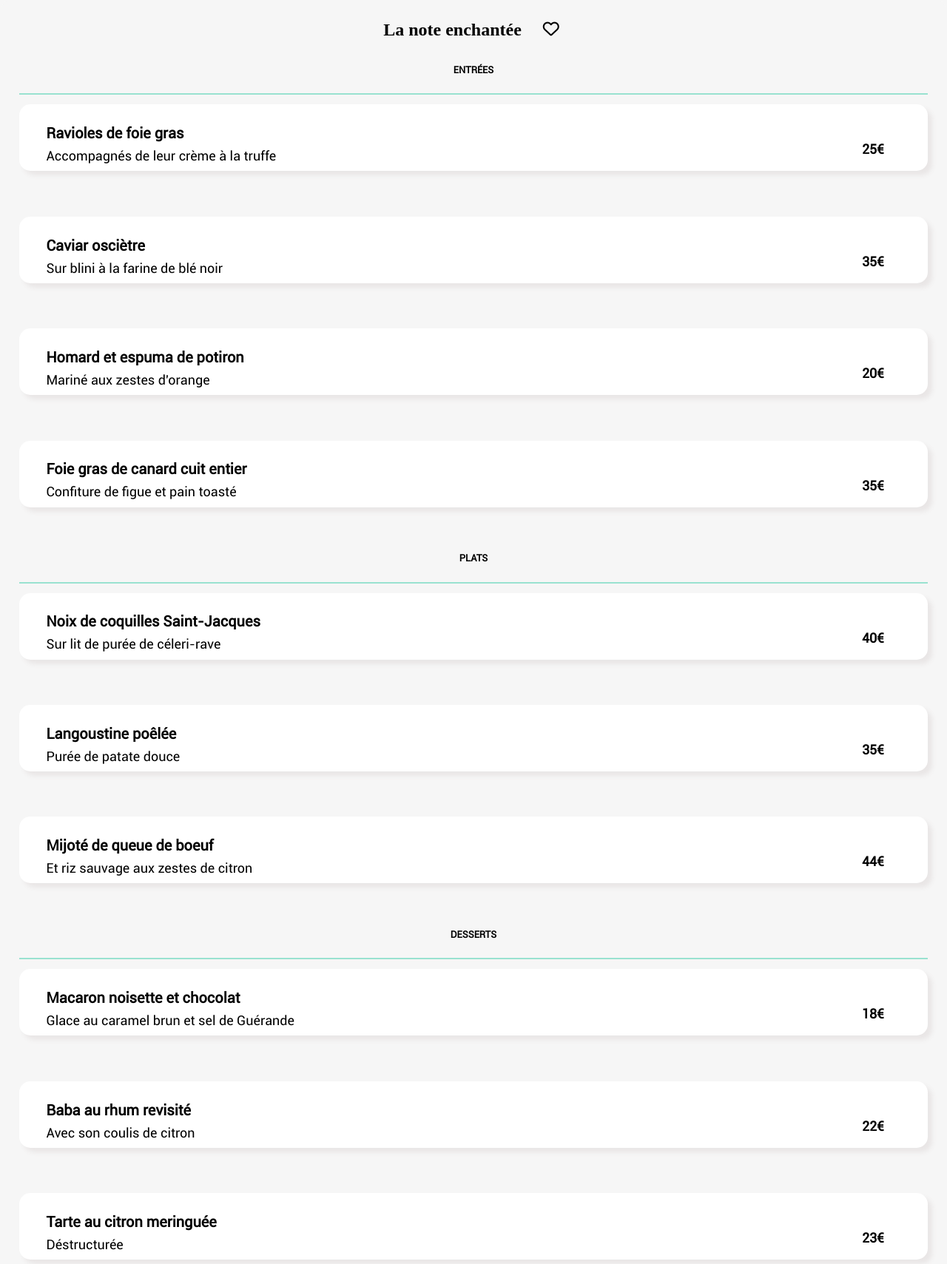
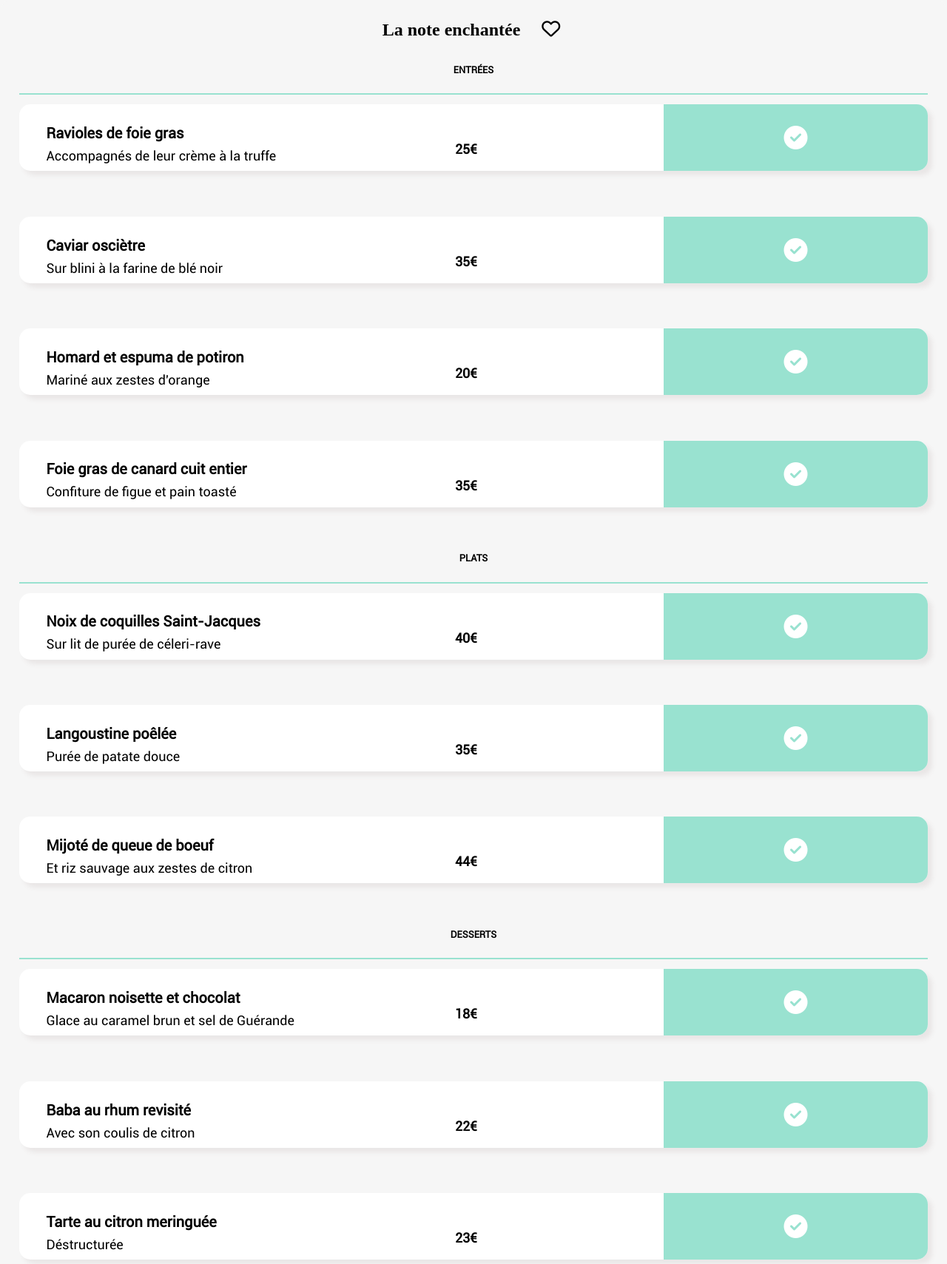
Before and after one commit to MatthieuOrduna/Orduna_3_31012022, a website: page menu1.html in a window 1280 px wide. Shown: the part 460-2169 px from the top of the page at 74% size. Drawn offline with Linux system fonts and the light colour scheme; files whose address does not match are found by name; a web font is replaced by a local one.

Commit message:
heart valid

```diff
--- a/menu1.html
+++ b/menu1.html
@@ -34,9 +34,11 @@
             <h2>La note enchantée</h2>
             <button class="button__heart-menu">
                 <a href="#">
-                    <div class="button__icon__heart">
-                        <i class="far fa-heart empty-heart"></i>
-                    </div>
+                    <label class="checkbox-like checkbox-like--position">
+                        <input type="checkbox">
+                        <span class="far fa-heart unchecked" aria-hidden="true"></span>
+                        <span class="fas fa-heart checked" aria-hidden="true"></span>
+                    </label>
                 </a>
             </button>
         </div>
@@ -52,8 +54,10 @@
                 <div class="section__price">
                     <p class="section__price--bold">25€</p>
                 </div>
+                <div class="section__box">
                 <div class="section__order">
-                    <p class="far fa-check-circle" aria-hidden="true"></p>
+                    <p class="fas fa-check-circle" aria-hidden="true"></p>
+                </div>
                 </div>
             </div>
             </a>
@@ -66,8 +70,10 @@
                     <div class="section__price">
                         <p class="section__price--bold">35€</p>
                     </div>
+                    <div class="section__box">
                     <div class="section__order">
-                        <p class="far fa-check-circle" aria-hidden="true"></p>
+                        <p class="fas fa-check-circle" aria-hidden="true"></p>
+                    </div>
                     </div>
                 </div>
             </a>
@@ -80,8 +86,10 @@
                     <div class="section__price">
                         <p class="section__price--bold">20€</p>
                     </div>
+                    <div class="section__box">
                     <div class="section__order">
-                        <p class="far fa-check-circle" aria-hidden="true"></p>
+                        <p class="fas fa-check-circle" aria-hidden="true"></p>
+                    </div>
                     </div>
                 </div>
             </a>
@@ -94,8 +102,10 @@
                     <div class="section__price">
                         <p class="section__price--bold">35€</p>
                     </div>
+                    <div class="section__box">
                     <div class="section__order">
-                        <p class="far fa-check-circle" aria-hidden="true"></p>
+                        <p class="fas fa-check-circle" aria-hidden="true"></p>
+                    </div>
                     </div>
                 </div>
             </a>
@@ -113,8 +123,10 @@
                     <div class="section__price">
                         <p class="section__price--bold">40€</p>
                     </div>
+                    <div class="section__box">
                     <div class="section__order">
-                        <p class="far fa-check-circle" aria-hidden="true"></p>
+                        <p class="fas fa-check-circle" aria-hidden="true"></p>
+                    </div>
                     </div>
                 </div>
             </a>
@@ -127,8 +139,10 @@
                     <div class="section__price">
                         <p class="section__price--bold">35€</p>
                     </div>
+                    <div class="section__box">
                     <div class="section__order">
-                        <p class="far fa-check-circle" aria-hidden="true"></p>
+                        <p class="fas fa-check-circle" aria-hidden="true"></p>
+                    </div>
                     </div>
                 </div>
             </a>
@@ -141,8 +155,10 @@
                     <div class="section__price">
                         <p class="section__price--bold">44€</p>
                     </div>
+                    <div class="section__box">
                     <div class="section__order">
-                        <p class="far fa-check-circle" aria-hidden="true"></p>
+                        <p class="fas fa-check-circle" aria-hidden="true"></p>
+                    </div>
                     </div>
                 </div>
             </a>
@@ -160,8 +176,10 @@
                     <div class="section__price">
                         <p class="section__price--bold">18€</p>
                     </div>
+                    <div class="section__box">
                     <div class="section__order">
-                        <p class="far fa-check-circle" aria-hidden="true"></p>
+                        <p class="fas fa-check-circle" aria-hidden="true"></p>
+                    </div>
                     </div>
                 </div>
             </a>
@@ -174,8 +192,10 @@
                     <div class="section__price">
                         <p class="section__price--bold">22€</p>
                     </div>
+                    <div class="section__box">
                     <div class="section__order">
-                        <p class="far fa-check-circle" aria-hidden="true"></p>
+                        <p class="fas fa-check-circle" aria-hidden="true"></p>
+                    </div>
                     </div>
                 </div>
             </a>
@@ -188,8 +208,10 @@
                     <div class="section__price">
                         <p class="section__price--bold">23€</p>
                     </div>
+                    <div class="section__box">
                     <div class="section__order">
-                        <p class="far fa-check-circle" aria-hidden="true"></p>
+                        <p class="fas fa-check-circle" aria-hidden="true"></p>
+                    </div>
                     </div>
                 </div>
             </a>
--- a/pattern/pages/menus.scss
+++ b/pattern/pages/menus.scss
@@ -114,7 +114,24 @@
 
     .button__heart-menu{
         @include button__heart-menu;
+        align-items: center;
     }
+
+
+
+
+
+
+
+
+
+
+
+
+
+
+
+
 
     @media all and (min-width:426px)
 {
--- a/sass.scss
+++ b/sass.scss
@@ -11,33 +11,28 @@
 
 
 .section__order{
-  width : 20%;
+  color: $white;
+  border-radius: 0 15px 15px 0;
+  display: flex;
+  justify-content: center;
+  align-items: center;
+}
+
+.section__box{
   background-color: $mint;
-  height : 60px;
-  position : absolute;
-  left : 78%;
+  width : 30%;
+  height: 100%;
   border-radius: 0 15px 15px 0;
-  display: none;
+  display: flex;
+  justify-content: center;
+  align-items: center;
 }
 
 @media all and (min-width:426px)
 {
     .section__order{
-        height : 90px;
+        font-size: xx-large;
     }
-}
-
-.section__order:hover{
-  animation: moove-right 2s;
-}
-
-@keyframes moove-right{
-  0%{
-    display: none;
-  }
-  100%{
-    display: block;
-  }
 }
 
 
@@ -47,7 +42,12 @@
 
 
 
-.empty-heart {
+
+
+
+
+
+.empty-hear {
   &:active {
     animation: fill 0.3s ease-in-out;
     background:linear-gradient(to left, #9356dc, #b35cdc, #cf64dc, #e86edb, #ff79da);
@@ -59,7 +59,7 @@
 }
 
 @media all and (min-width:426px){
-  .empty-heart {
+  .empty-hear {
     &:hover {
       animation: fill 0.3s ease-in-out;
       background:linear-gradient(to left, #9356dc, #b35cdc, #cf64dc, #e86edb, #ff79da);
@@ -71,15 +71,71 @@
   }
 }
 
-
 @keyframes fill {
   0% {
     opacity: 0;
   }
   50% {
-    opacity: 0.5;
+    opacity: 0.2;
   }
   100% {
     opacity: 1;
   }
 }
+
+
+
+
+
+
+
+
+.checkbox-like input[type=checkbox], .checkbox-like .checked {
+  display: none;
+  -webkit-animation: like 2s;
+  animation: like 2s;
+  -webkit-animation-fill-mode: forwards;
+  animation-fill-mode: forwards;
+  }
+
+  .checkbox-like input[type=checkbox], .checkbox-like .checked {
+  display: none;
+  -webkit-animation: like 2s;
+  animation: like 2s;
+  -webkit-animation-fill-mode: forwards;
+  animation-fill-mode: forwards;
+  }
+
+  .checkbox-like input[type=checkbox]:checked ~ .checked {
+      display: inline-block;
+      color: rgba(255, 255, 255, 0);
+      font-size : 25px;
+      padding: 0;
+  }
+
+  .checkbox-like input[type=checkbox]:checked ~ .unchecked {
+    display: none;
+}
+
+  .unchecked{
+    font-size: 25px;
+    padding : 0;
+  }
+
+  @keyframes like{
+      0% {
+          opacity: 0;
+      }
+      50% {
+          background: -webkit-gradient(linear, left top, left bottom, from(#9356DC), to(#FF79DA));
+          background: -o-linear-gradient(top, #9356DC, #FF79DA);
+          background: linear-gradient(to bottom, #9356DC, #FF79DA);
+          -webkit-background-clip: text;
+      }
+      100% {
+          background: -webkit-gradient(linear, left top, left bottom, from(#9356DC), to(#FF79DA));
+          background: -o-linear-gradient(top, #9356DC, #FF79DA);
+          background: linear-gradient(to bottom, #9356DC, #FF79DA);
+          -webkit-background-clip: text;
+      }
+  }
```
Also changed, not shown: css/style.css, 1 other file.
